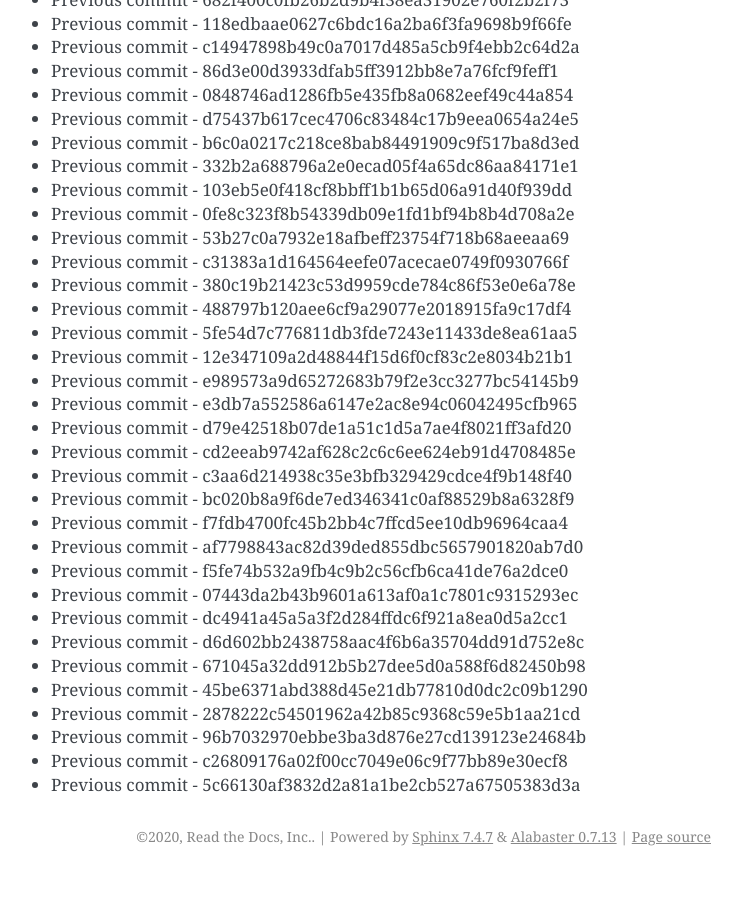
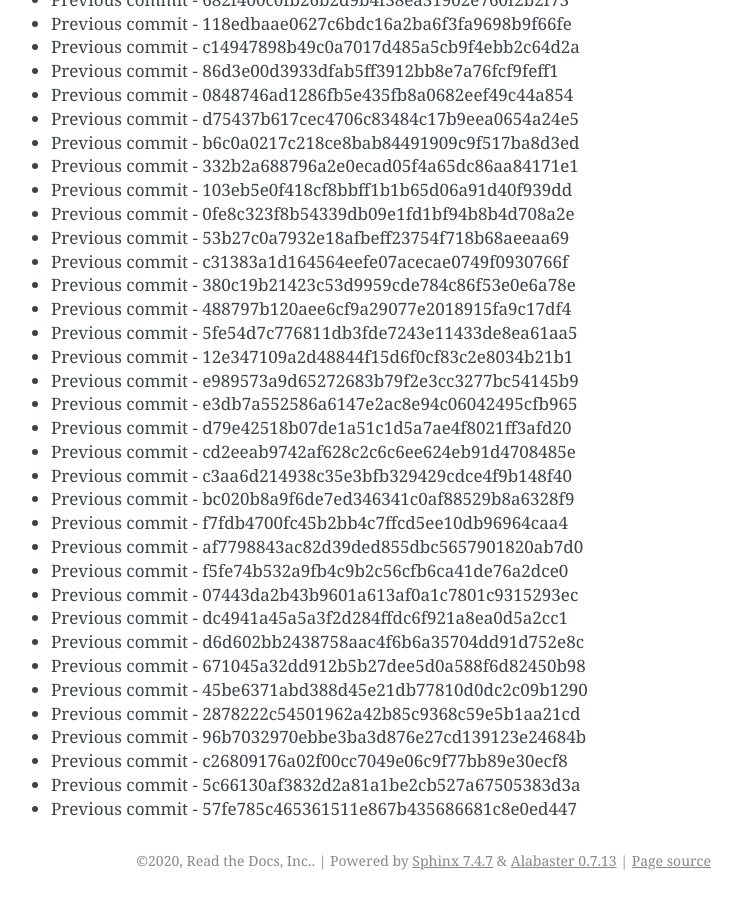
Before and after one commit to readthedocs/rtd-git-stresstest, a Sphinx documentation site: the page built from docs/updates.rst, in a window 1280 px wide and 900 px high, scrolled down 75140 px. Shown: the whole window, without its empty margins (399-1141 px from the left). Built offline with Sphinx 7.4.7, drawn with Linux system fonts in a browser that asks for light colours; before the commit the page ends 76016 px from its top, so only the background shows below that.

Commit message:
Generating commit from previous: 57fe785c465361511e867b435686681c8e0ed447

```diff
--- a/docs/updates.rst
+++ b/docs/updates.rst
@@ -3189,3 +3189,4 @@ It can be tested for any performance characteristics.
 * Previous commit - 96b7032970ebbe3ba3d876e27cd139123e24684b
 * Previous commit - c26809176a02f00cc7049e06c9f77bb89e30ecf8
 * Previous commit - 5c66130af3832d2a81a1be2cb527a67505383d3a
+* Previous commit - 57fe785c465361511e867b435686681c8e0ed447
```
